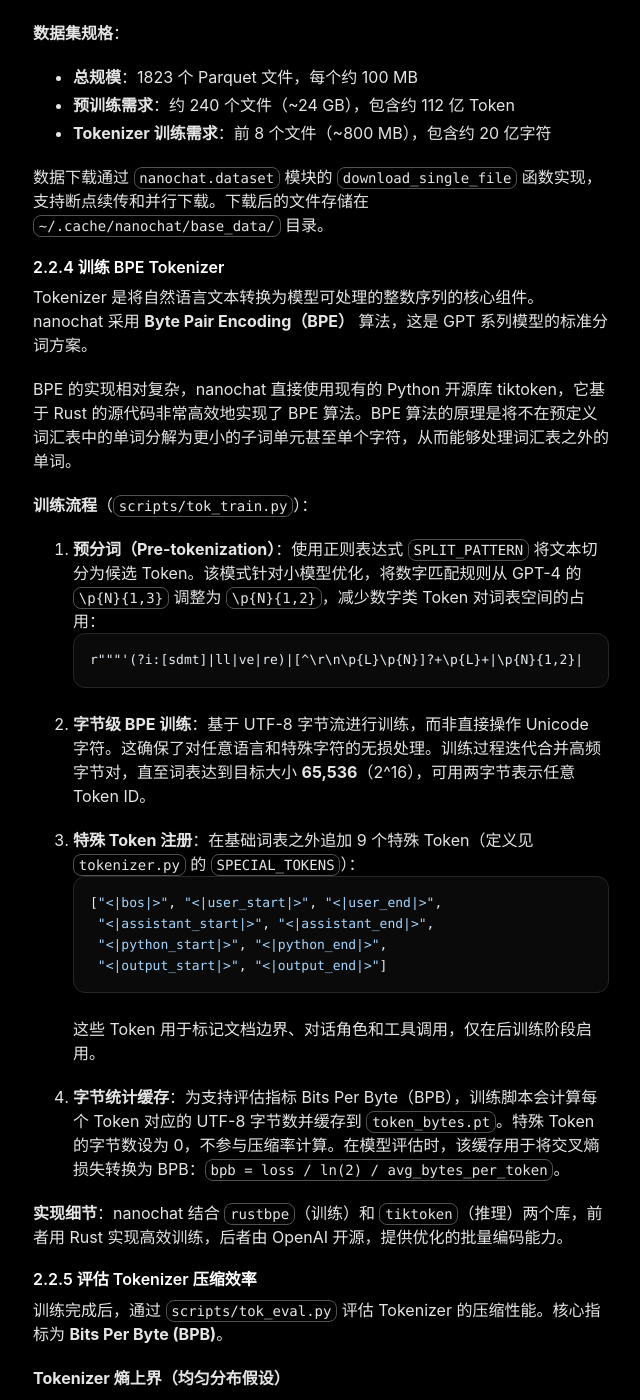
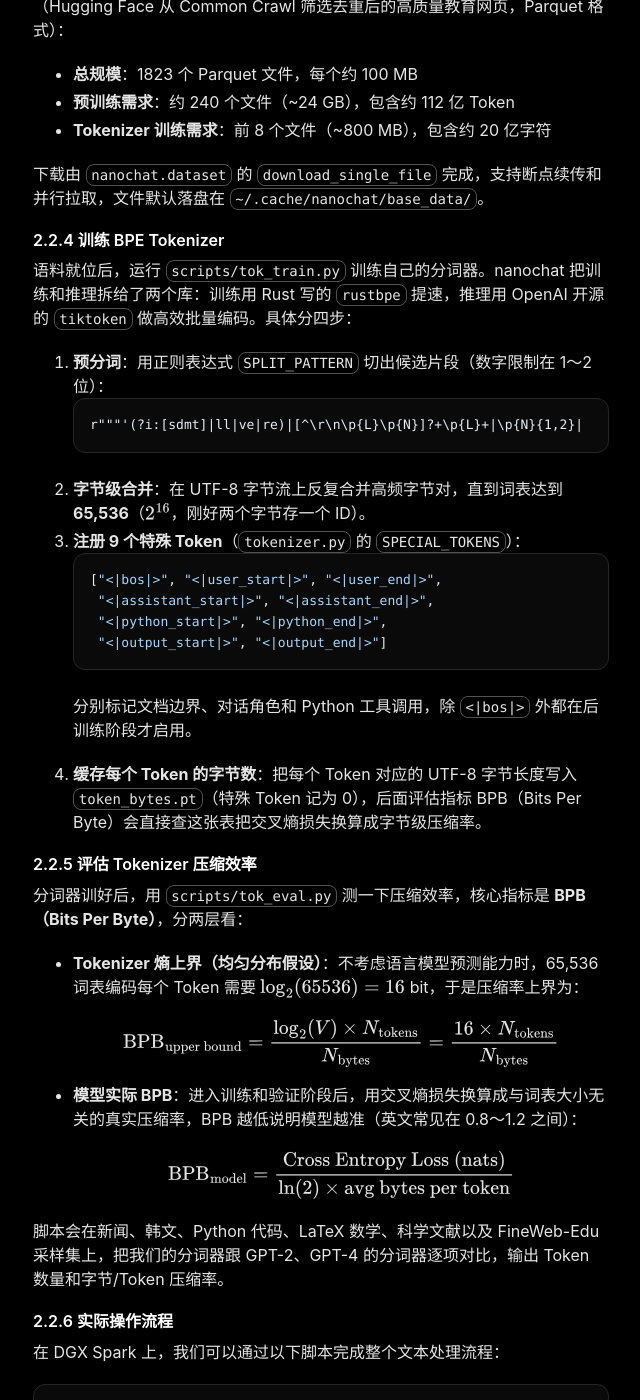
Before and after one commit to jxlwqq/jxlwqq.github.io, a Jekyll site: the page built from _posts/2025-12-05-nanochat-training.md, in a window 1280 px wide and 1400 px high, scrolled down 8807 px. Shown: the whole window, without its empty margins (319-959 px from the left). Built offline with Jekyll 4.4.1, drawn with Linux system fonts in a browser that asks for light colours; some of the changed text lies outside the part shown.

Commit message:
Polish reading flow, transitions, and section pacing across 4 posts

````diff
--- a/_posts/2025-12-05-nanochat-training.md
+++ b/_posts/2025-12-05-nanochat-training.md
@@ -10,9 +10,14 @@ categories: ai llm-training dgx-spark nanochat gpt
 
 ## 一：项目背景
 
-### 1.1 为什么要自己构建大语言模型？
+### 1.1 为什么要从零跑一遍？
 
-Andrej Karpathy 开源了 [nanochat](https://github.com/karpathy/nanochat) 项目，号称花 100 美元就能从零训出一个能聊天的模型。自己从头跑一遍预训练和后训练，比光看论文更容易搞清楚大模型的底层细节和局限。正好手边有台 DGX Spark，于是决定跑一遍完整流程，顺便把过程记录下来。
+Andrej Karpathy 开源了 [nanochat](https://github.com/karpathy/nanochat)，号称花 100 美元就能从零训出一个能聊天的迷你 ChatGPT。比起只看论文或调 API，亲手把分词、预训练、微调、RL 和推理整条链路跑通，最容易摸清大模型的底层细节和真实瓶颈。
+
+正好手边有台 NVIDIA DGX Spark，我花了两周把全流程完整跑了一遍。这篇文章记录了三件事：
+1. 在单台 DGX Spark（GB10 + CUDA 13.0）上适配和运行 nanochat 的完整踩坑配置；
+2. 分词、基座预训练、中期训练、SFT 到 RL 每个阶段的核心原理与源码细节；
+3. 各阶段在 DGX Spark 上的真实耗时，以及一个 0.56B 小模型训完之后到底能聊成什么样。
 
 > **版本说明**：本文实测与命令基于 2025 年 12 月版 nanochat。2026 年上游仓库已有较大改动：移除了独立的 `mid_train`、`base_loss`、`report` 与 `chat_web` 脚本（简化为 `base_train` → `chat_sft` → `chat_rl`，交互改用 `scripts.chat_cli`）；预训练数据集从 FineWeb-Edu 切换为 NVIDIA ClimbMix；默认词表缩小至 32,768 且 `rustbpe` 改为 PyPI 直接安装；模型架构新增 Sliding Window Attention、Flash Attention 3、Value Embeddings 与 `--fp8` 训练，8×H100 训到 GPT-2 级已压缩至 ~1.65 小时 / ~\$48。若基于最新 `master` 复现，请以仓库最新 `runs/speedrun.sh` 为准。
 
@@ -94,6 +99,8 @@ NVIDIA DGX Spark 是一台面向边缘计算和个人开发者的 AI 工作站
 ![nvidia-smi](/assets/images/nanochat-training/nvidia-smi.png)
 
 在 DGX Spark 运行 `nvidia-smi` 命令：搭载 NVIDIA GB10 芯片，驱动版本 580.95.05，CUDA 13.0。GPU 利用率为 96%，约 78 GB 内存正被 nanochat 训练进程占用。
+
+---
 
 ## 二：实战演练
 
@@ -262,98 +269,60 @@ flowchart LR
   class WTE,Norm1,Norm2,Trans,Head,Softcap op;
 ```
 
-关键点说明：
-* 嵌入权重在初始化时采用正态分布（见 `_init_weights`），并在支持的设备上转换为 `bfloat16` 以节省内存。
-* `norm(x)` 在嵌入之后立即调用，有助于稳定后续 Transformer 层的训练。
-* `lm_head` 为单独的线性层（不共享 `wte`），负责将模型的隐向量投射回词表维度，得到预测每个下一词的 logits。
-* **Softcap** 是 nanochat 的一个特色设计：通过软截断将 logits 限制在 `[-15, 15]` 范围内：
+图里最后一步的 **Softcap** 是 nanochat 的一个实用技巧，把 `lm_head` 投影出的 logits 软截断到 `[-15, 15]` 区间内：
 
-  $$
-  \text{logits}_{\text{capped}} = 15 \cdot \tanh\left(\frac{\text{logits}}{15}\right)
-  $$
+$$
+\text{logits}_{\text{capped}} = 15 \cdot \tanh\left(\frac{\text{logits}}{15}\right)
+$$
 
-  这种软截断（Soft Capping）有助于防止 logits 数值过大导致的数值不稳定问题，同时保留了梯度信息（相比硬截断 clamp），是一种提升训练稳定性的技巧。
+相比直接硬截断（`clamp`），`tanh` 既能防止 logits 过大引发数值不稳定，又能保留平滑梯度。
 
 #### 2.2.3 下载预训练数据集
 
-nanochat 采用 [FineWeb-Edu](https://huggingface.co/datasets/karpathy/fineweb-edu-100b-shuffle) 作为预训练数据集。该数据集由 Hugging Face 团队从 Common Crawl 中筛选出教育质量较高的网页内容，经过去重、过滤和质量评分后打包为 Parquet 格式。
-
-**数据集规格**：
+理清了文本如何变成向量，接下来准备语料。nanochat 选用 [FineWeb-Edu](https://huggingface.co/datasets/karpathy/fineweb-edu-100b-shuffle)（Hugging Face 从 Common Crawl 筛选去重后的高质量教育网页，Parquet 格式）：
 
 - **总规模**：1823 个 Parquet 文件，每个约 100 MB
 - **预训练需求**：约 240 个文件（~24 GB），包含约 112 亿 Token
 - **Tokenizer 训练需求**：前 8 个文件（~800 MB），包含约 20 亿字符
 
-数据下载通过 `nanochat.dataset` 模块的 `download_single_file` 函数实现，支持断点续传和并行下载。下载后的文件存储在 `~/.cache/nanochat/base_data/` 目录。
+下载由 `nanochat.dataset` 的 `download_single_file` 完成，支持断点续传和并行拉取，文件默认落盘在 `~/.cache/nanochat/base_data/`。
 
 #### 2.2.4 训练 BPE Tokenizer
 
-Tokenizer 是将自然语言文本转换为模型可处理的整数序列的核心组件。nanochat 采用 **Byte Pair Encoding（BPE）** 算法，这是 GPT 系列模型的标准分词方案。
+语料就位后，运行 `scripts/tok_train.py` 训练自己的分词器。nanochat 把训练和推理拆给了两个库：训练用 Rust 写的 `rustbpe` 提速，推理用 OpenAI 开源的 `tiktoken` 做高效批量编码。具体分四步：
 
-BPE 的实现相对复杂，nanochat 直接使用现有的 Python 开源库 tiktoken，它基于 Rust 的源代码非常高效地实现了 BPE 算法。BPE 算法的原理是将不在预定义词汇表中的单词分解为更小的子词单元甚至单个字符，从而能够处理词汇表之外的单词。
-
-**训练流程**（`scripts/tok_train.py`）：
-
-1. **预分词（Pre-tokenization）**：使用正则表达式 `SPLIT_PATTERN` 将文本切分为候选 Token。该模式针对小模型优化，将数字匹配规则从 GPT-4 的 `\p{N}{1,3}` 调整为 `\p{N}{1,2}`，减少数字类 Token 对词表空间的占用：
+1. **预分词**：用正则表达式 `SPLIT_PATTERN` 切出候选片段（数字限制在 1～2 位）：
    ```
    r"""'(?i:[sdmt]|ll|ve|re)|[^\r\n\p{L}\p{N}]?+\p{L}+|\p{N}{1,2}| ?[^\s\p{L}\p{N}]++[\r\n]*|\s*[\r\n]|\s+(?!\S)|\s+"""
    ```
-
-2. **字节级 BPE 训练**：基于 UTF-8 字节流进行训练，而非直接操作 Unicode 字符。这确保了对任意语言和特殊字符的无损处理。训练过程迭代合并高频字节对，直至词表达到目标大小 **65,536**（2^16），可用两字节表示任意 Token ID。
-
-3. **特殊 Token 注册**：在基础词表之外追加 9 个特殊 Token（定义见 `tokenizer.py` 的 `SPECIAL_TOKENS`）：
+2. **字节级合并**：在 UTF-8 字节流上反复合并高频字节对，直到词表达到 **65,536**（$2^{16}$，刚好两个字节存一个 ID）。
+3. **注册 9 个特殊 Token**（`tokenizer.py` 的 `SPECIAL_TOKENS`）：
    ```python
    ["<|bos|>", "<|user_start|>", "<|user_end|>",
     "<|assistant_start|>", "<|assistant_end|>",
     "<|python_start|>", "<|python_end|>",
     "<|output_start|>", "<|output_end|>"]
    ```
-   这些 Token 用于标记文档边界、对话角色和工具调用，仅在后训练阶段启用。
-
-4. **字节统计缓存**：为支持评估指标 Bits Per Byte（BPB），训练脚本会计算每个 Token 对应的 UTF-8 字节数并缓存到 `token_bytes.pt`。特殊 Token 的字节数设为 0，不参与压缩率计算。在模型评估时，该缓存用于将交叉熵损失转换为 BPB：`bpb = loss / ln(2) / avg_bytes_per_token`。
-
-**实现细节**：nanochat 结合 `rustbpe`（训练）和 `tiktoken`（推理）两个库，前者用 Rust 实现高效训练，后者由 OpenAI 开源，提供优化的批量编码能力。
+   分别标记文档边界、对话角色和 Python 工具调用，除 `<|bos|>` 外都在后训练阶段才启用。
+4. **缓存每个 Token 的字节数**：把每个 Token 对应的 UTF-8 字节长度写入 `token_bytes.pt`（特殊 Token 记为 0），后面评估指标 BPB（Bits Per Byte）会直接查这张表把交叉熵损失换算成字节级压缩率。
 
 #### 2.2.5 评估 Tokenizer 压缩效率
 
-训练完成后，通过 `scripts/tok_eval.py` 评估 Tokenizer 的压缩性能。核心指标为 **Bits Per Byte (BPB)**。
+分词器训好后，用 `scripts/tok_eval.py` 测一下压缩效率，核心指标是 **BPB（Bits Per Byte）**，分两层看：
 
-**Tokenizer 熵上界（均匀分布假设）**
+- **Tokenizer 熵上界（均匀分布假设）**：不考虑语言模型预测能力时，65,536 词表编码每个 Token 需要 $\log_2(65536) = 16$ bit，于是压缩率上界为：
 
-假设每个 Token 以均匀概率出现（即不考虑语言模型的预测能力），则编码每个 Token 需要 $\log_2(V)$ 比特。在此假设下，Tokenizer 的压缩率上界公式为：
+  $$
+  \text{BPB}_{\text{upper bound}} = \frac{\log_2(V) \times N_{\text{tokens}}}{N_{\text{bytes}}} = \frac{16 \times N_{\text{tokens}}}{N_{\text{bytes}}}
+  $$
 
-$$
-\text{BPB}_{\text{upper bound}} = \frac{\log_2(V) \times N_{\text{tokens}}}{N_{\text{bytes}}} = \frac{16 \times N_{\text{tokens}}}{N_{\text{bytes}}}
-$$
+- **模型实际 BPB**：进入训练和验证阶段后，用交叉熵损失换算成与词表大小无关的真实压缩率，BPB 越低说明模型越准（英文常见在 0.8～1.2 之间）：
 
-其中 $V = 65,536$ 为词表大小，$N_{\text{tokens}}$ 为 Token 数量，$N_{\text{bytes}}$ 为原始 UTF-8 字节数。这个指标衡量的是 **Tokenizer 本身的压缩效率上限**，与模型无关。实际的语言模型通过学习 Token 分布，能够以远低于此上界的比特数编码文本。
+  $$
+  \text{BPB}_{\text{model}} = \frac{\text{Cross Entropy Loss (nats)}}{\ln(2) \times \text{avg bytes per token}}
+  $$
 
-**实际 BPB（模型性能）**
-
-在模型评估中，BPB 通常通过交叉熵损失计算，反映模型预测下一个 Token 的能力：
-
-$$
-\text{BPB}_{\text{model}} = \frac{\text{Cross Entropy Loss (nats)}}{\ln(2) \times \text{avg bytes per token}}
-$$
-
-这个指标综合了 Tokenizer 压缩率和模型预测准确性，是评估语言模型的重要指标。BPB 越低，表示模型对文本的建模能力越强。
-
-**评估基准**：脚本在多种文本类型上测试 Tokenizer 的泛化能力：
-
-- **新闻文本**（`news_text`）：英文政府公告
-- **韩文文本**（`korean_text`）：非英语语言压缩测试
-- **代码片段**（`code_text`）：Python 代码的符号密集文本
-- **数学公式**（`math_text`）：LaTeX 格式的学术文档
-- **科学文献**（`science_text`）：专业术语密集的生物化学文本
-- **训练集/验证集样本**：从 FineWeb-Edu 采样的真实训练数据
-
-评估结果还会与 GPT-2 和 GPT-4 的 Tokenizer 进行对比，输出每种文本类型的 Token 数量、压缩率（字节/Token）和相对差异百分比。
-
-**性能指标参考**：
-
-- 英文文本的 BPB 通常在 0.8-1.2 之间
-- 压缩率（字节/Token）越高表示 Tokenizer 效率越好
-- 对于 65,536 词表，$\log_2(65536) = 16$ bits/token 为理论上限
+脚本会在新闻、韩文、Python 代码、LaTeX 数学、科学文献以及 FineWeb-Edu 采样集上，把我们的分词器跟 GPT-2、GPT-4 的分词器逐项对比，输出 Token 数量和字节/Token 压缩率。
 
 #### 2.2.6 实际操作流程
 
@@ -635,6 +604,8 @@ python -m scripts.chat_web --source "$MODEL_SOURCE"
 
 最后可以用 `huggingface_hub` 把权重上传到 Hugging Face 社区，具体用法不再展开。
 
+---
+
 ## 三：总结
 
 前后折腾了两周，总算把全流程跑通了：预训练 ~10 天、中期训练 ~9 小时、SFT ~1 小时、RL ~6 小时。预训练占了绝大部分时间，后面三个阶段加起来还不到一天。
````
Also changed, not shown: _posts/2026-08-28-qwen38-27b-sglang-docker-benchmark-on-dgx-spark.md (+14 -1 lines), _posts/2026-09-04-how-llm-knows-when-to-stop.md (+13 -3 lines), _posts/2026-09-04-how-llms-prematurely-declare-done.md (+7 -1 lines).
